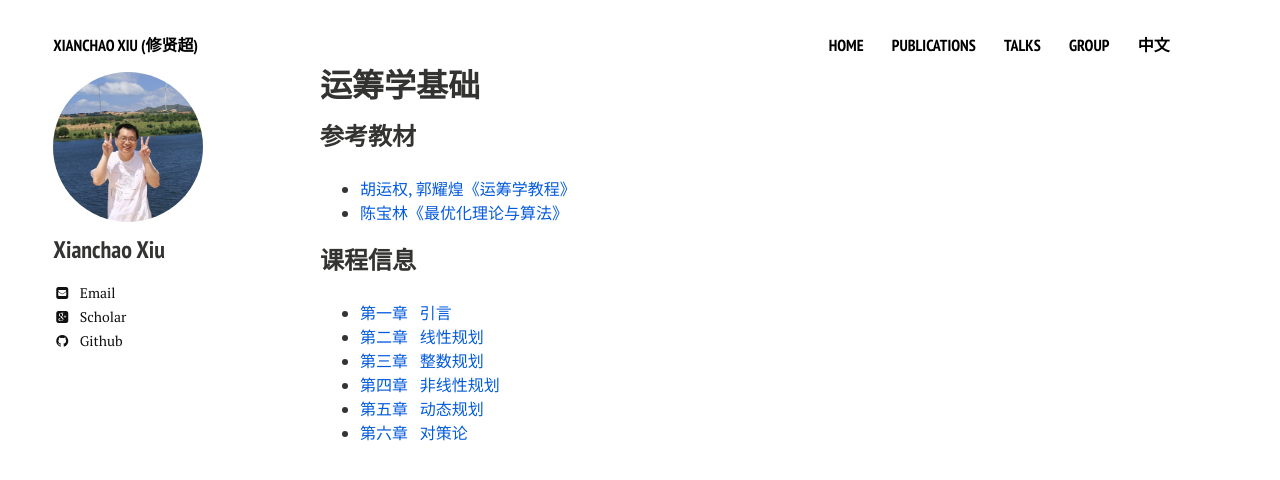
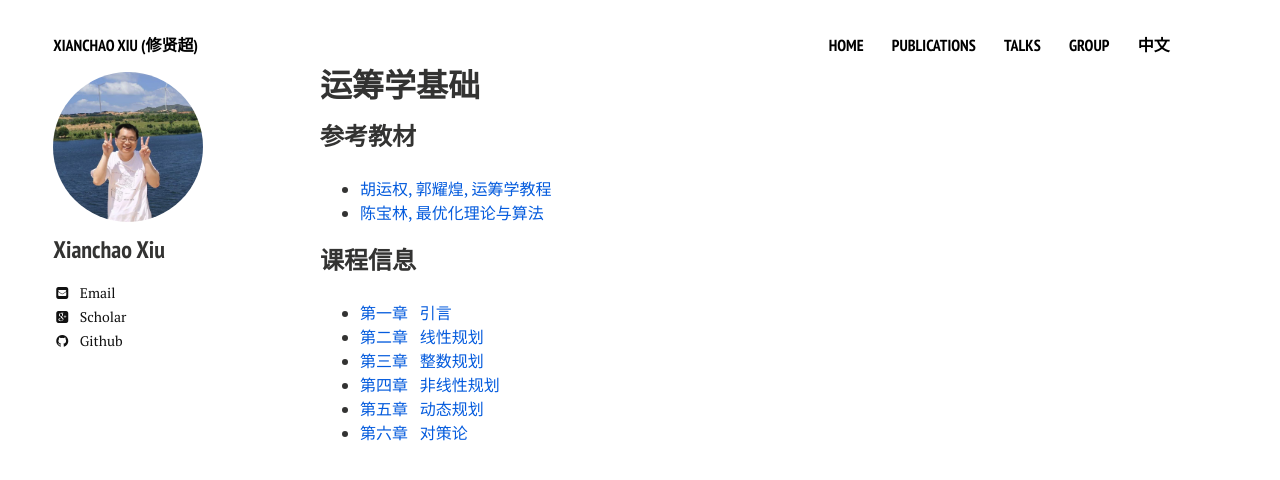
Before and after one commit to xianchaoxiu/xianchaoxiu.github.io, a Jekyll site: the page built from chinese/OR/index.md, in a window 1280 px wide. Shown: the top 480 px of the page. Built offline with Jekyll 4.4.1, drawn with Linux system fonts in a browser that asks for light colours; nearby versions of some CDN libraries.

Commit message:
Update index.md

```diff
--- a/chinese/OR/index.md
+++ b/chinese/OR/index.md
@@ -6,8 +6,8 @@ share: false
 ---
 
 ### 参考教材
-* <a href="https://item.jd.com/14020941.html" class="textlink" target="_blank"> 胡运权, 郭耀煌《运筹学教程》</a><br>
-* <a href="https://item.jd.com/12755179.html" class="textlink" target="_blank"> 陈宝林《最优化理论与算法》</a><br>
+* <a href="https://item.jd.com/14020941.html" class="textlink" target="_blank"> 胡运权, 郭耀煌, 运筹学教程 </a><br>
+* <a href="https://item.jd.com/12755179.html" class="textlink" target="_blank"> 陈宝林, 最优化理论与算法 </a><br>
 
 ### 课程信息
 * <a href="../OR/引言.pdf" class="textlink" target="_blank">  第一章 &nbsp;  引言<br>
```
